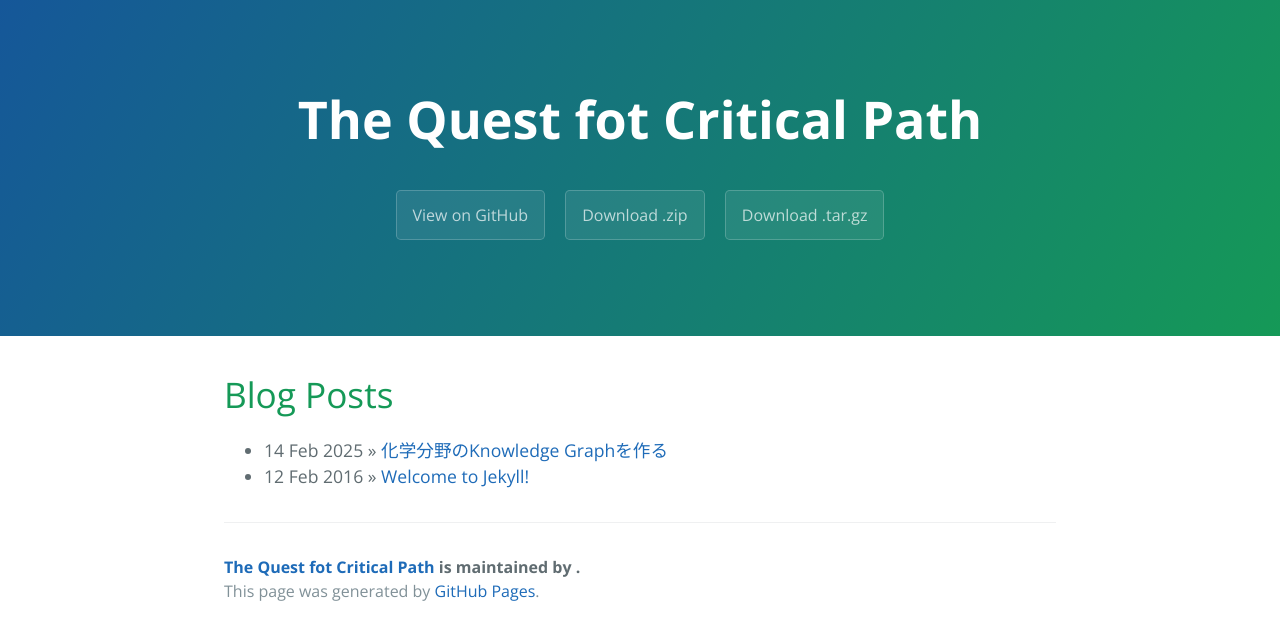
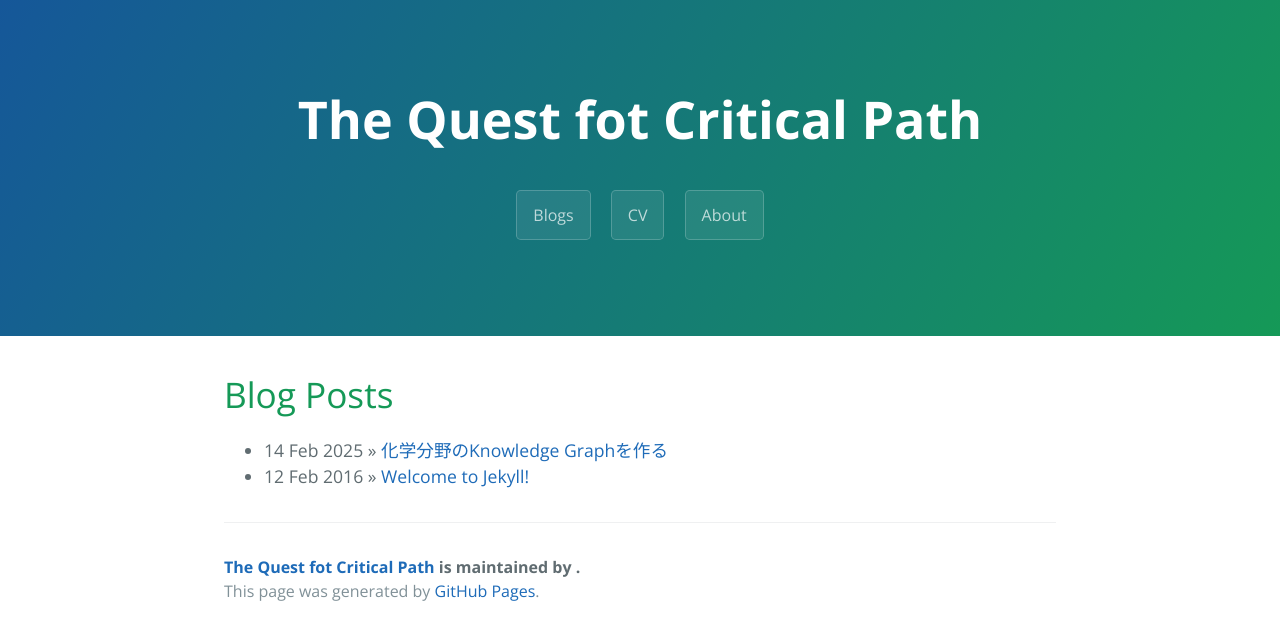
Before and after one commit to Shin-ichiro-I/Shin-ichiro-I.github.io, a Jekyll site: the page built from index.html, in a window 1280 px wide. Shown: the top 640 px of the page. Built offline with Jekyll 4.4.1, drawn with Linux system fonts in a browser that asks for light colours.

Commit message:
Update page-header.html

```diff
--- a/_includes/page-header.html
+++ b/_includes/page-header.html
@@ -1,7 +1,7 @@
 <section class="page-header">
   <h1 class="project-name">{{ site.title }}</h1>
   <h2 class="project-tagline">{{ site.tagline }}</h2>
-  <a href="#" class="btn">View on GitHub</a>
-  <a href="#" class="btn">Download .zip</a>
-  <a href="#" class="btn">Download .tar.gz</a>
+  <a href="#" class="btn">Blogs</a>
+  <a href="#" class="btn">CV</a>
+  <a href="#" class="btn">About</a>
 </section>
```
